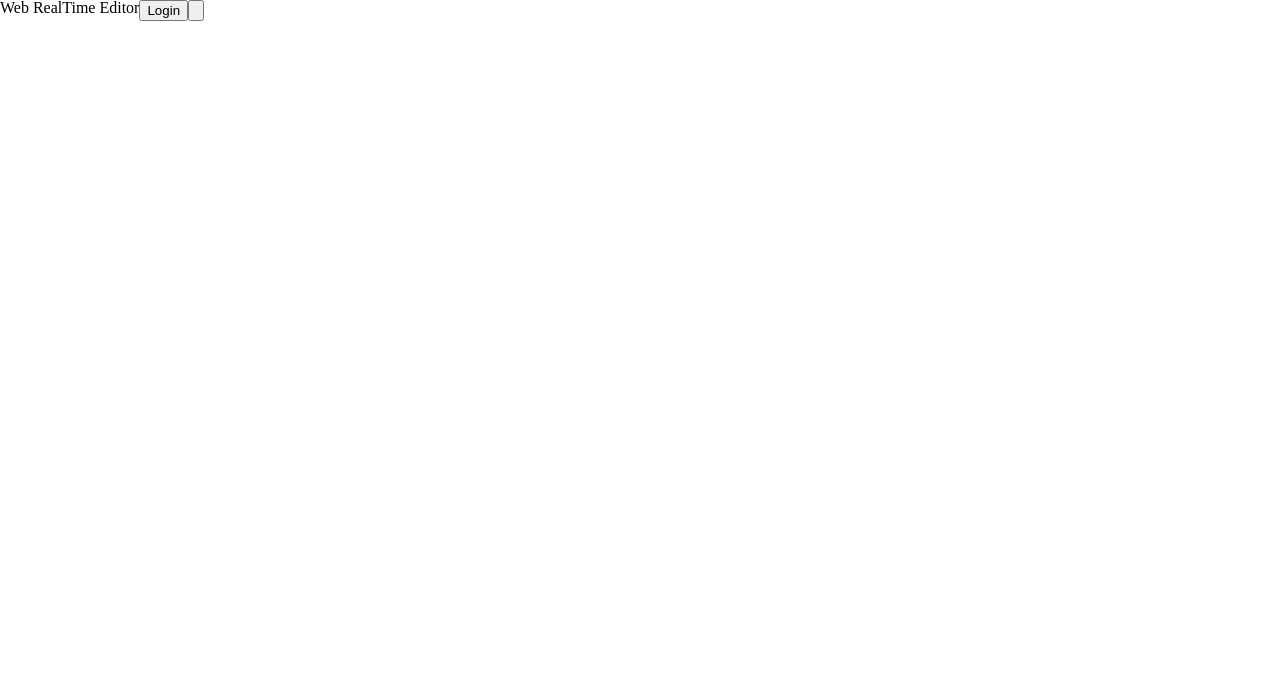
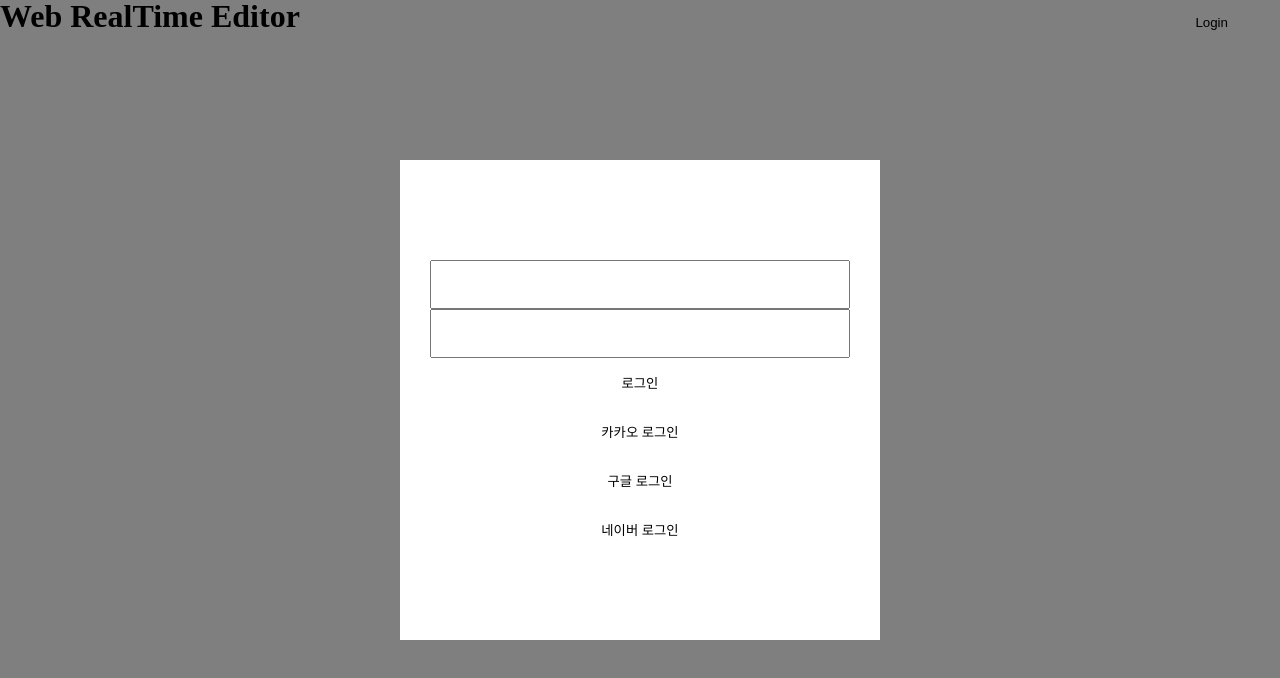
Before and after one commit to kakao-jm-hong/webEditorRealTime, a React app in the folder front/: page / in a window 1280 px wide. Shown: the top 678 px of the page. Built offline with nearby package versions, Linux system fonts and the light colour scheme.

Commit message:
classnames npm 추가 및 공통 속성 css 관리

```diff
--- a/front/package.json
+++ b/front/package.json
@@ -20,6 +20,7 @@
     "bfj": "^7.0.2",
     "camelcase": "^6.1.0",
     "case-sensitive-paths-webpack-plugin": "2.3.0",
+    "classnames": "^2.3.1",
     "css-loader": "4.3.0",
     "dotenv": "8.2.0",
     "dotenv-expand": "5.1.0",
@@ -55,7 +56,9 @@
     "react-app-polyfill": "^2.0.0",
     "react-dev-utils": "^11.0.3",
     "react-dom": "^17.0.2",
+    "react-redux": "^7.2.4",
     "react-refresh": "^0.8.3",
+    "redux": "^4.1.0",
     "resolve": "1.18.1",
     "resolve-url-loader": "^3.1.2",
     "sass-loader": "^10.2.0",
--- a/front/src/componets/Header.module.scss
+++ b/front/src/componets/Header.module.scss
@@ -1,3 +1,17 @@
 .header {
     display: flex;
 }
+
+.title{
+    flex: 1 1 auto;
+    font-size: 32px;
+    font-weight: bold;
+}
+
+.login {
+    padding: 15px 40px;
+}
+
+.setting {
+
+}
--- a/front/src/componets/Header.tsx
+++ b/front/src/componets/Header.tsx
@@ -6,7 +6,7 @@ const Header = ()=> {
         <header className={style.header}>
             <h1 className={style.title}>Web RealTime Editor</h1>
             <button type="button" className={style.login}>Login</button>
-            <button type="button" aria-label="설정" className={style.setting}></button>
+            <button type="button" aria-label="설정 더보기" className={style.setting}></button>
         </header>
     );
 }
--- /dev/null
+++ b/front/src/componets/modal/LoginModal.module.scss
@@ -0,0 +1,27 @@
+.wrap {
+    position: fixed;
+    top: 0;
+    left: 0;
+    right: 0;
+    bottom: 0;
+    background-color: rgba(0,0,0,0.5);
+}
+
+.inner {
+    position: absolute;
+    top: 50%;
+    left: 50%;
+    width: 480px;
+    height: 480px;
+    padding-top: 100px;
+    text-align: center;
+    transform: translate(-50%, -50%);
+    background-color: #fff;
+    box-sizing: border-box;
+}
+
+.login, .kakao, .google, .naver, .cancel, .id, .password {
+    padding: 15px 20px;
+    box-sizing: border-box;
+    width: 420px;
+}
--- /dev/null
+++ b/front/src/componets/modal/LoginModal.tsx
@@ -0,0 +1,23 @@
+import React from "react";
+import style from './LoginModal.module.scss';
+import classnames from 'classnames';
+
+const LoginModal = ()=> {
+    return (
+        <div className={style.wrap}>
+            <form className={style.inner}>
+                <label htmlFor="login_id" className="blind">ID</label>
+                <input id="login_id" type="text" className={classnames(style.id, style.box)}/>
+                <label htmlFor="login_password" className="blind">비밀번호</label>
+                <input id="login_password" type="password" className={classnames(style.password, style.box)}/>
+                <button type="submit" className={classnames(style.login, style.box)}>로그인</button>
+                <button className={classnames(style.kakao, style.box)}>카카오 로그인</button>
+                <button className={classnames(style.google, style.box)}>구글 로그인</button>
+                <button className={classnames(style.naver, style.box)}>네이버 로그인</button>
+                <button className={classnames(style.cancel, style.box)} aria-label="취소"></button>
+            </form>
+        </div>
+    );
+}
+
+export default LoginModal;
--- a/front/src/pages/Main.tsx
+++ b/front/src/pages/Main.tsx
@@ -1,6 +1,6 @@
 import React from 'react';
 import Header from '../componets/Header';
-
+import LoginModal from '../componets/modal/LoginModal';
 // type Tprops {
 
 // }
@@ -9,6 +9,9 @@ const Main = ()=> {
     return (
         <>
             <Header />
+            <main id="content">
+            </main>
+            <LoginModal />
         </>
     );
 }
--- a/front/src/reset.css
+++ b/front/src/reset.css
@@ -46,3 +46,8 @@ table {
 	border-collapse: collapse;
 	border-spacing: 0;
 }
+
+button {
+    border: 0;
+    background-color: transparent;
+}
```
Also changed, not shown: 1 other file (tests, documents, lock files or other folders).
